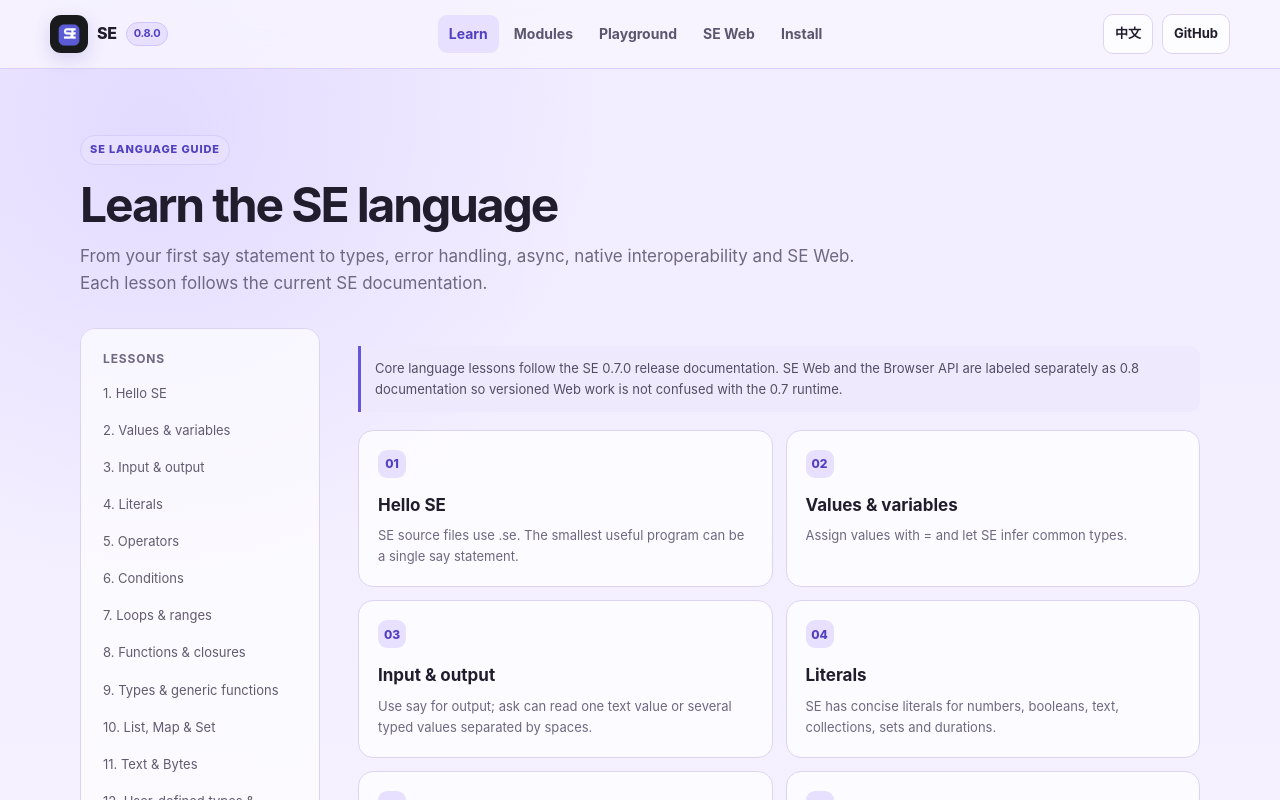
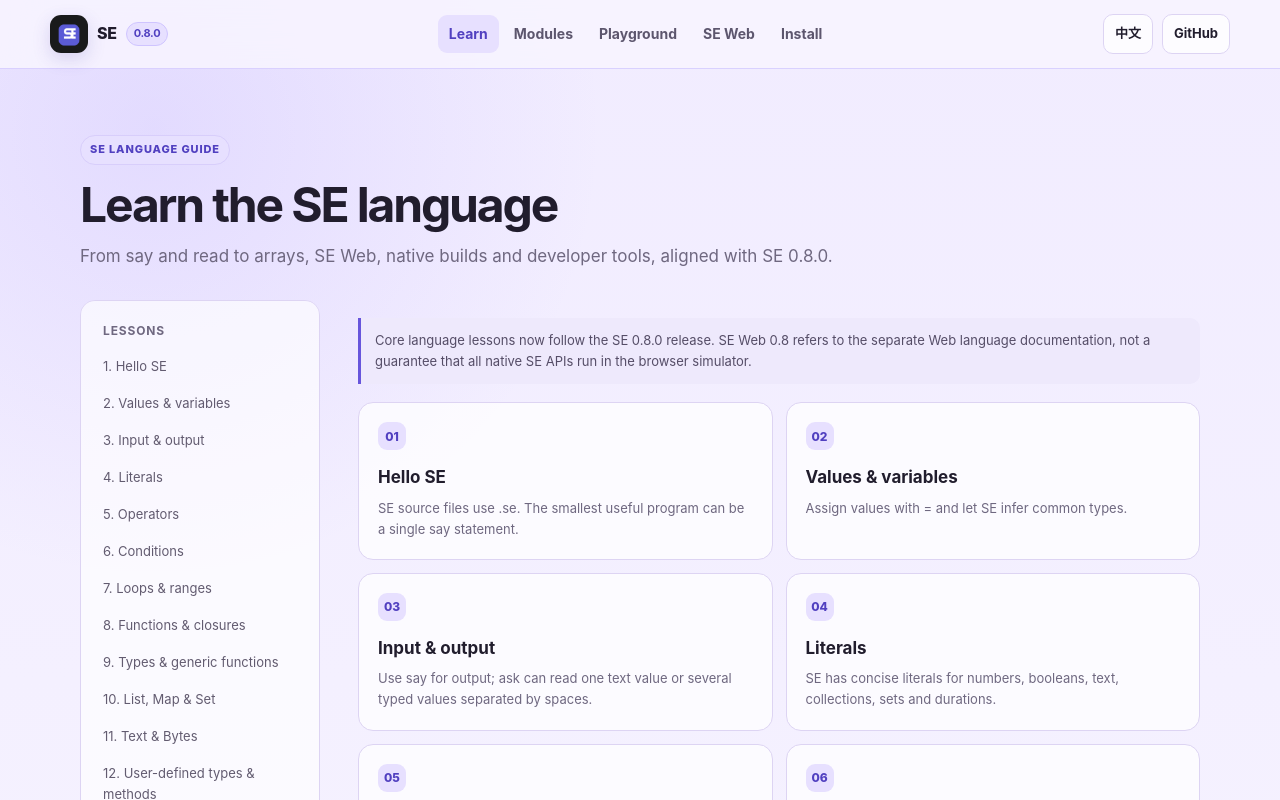
Before and after one commit to funlearnstudio/SE-web, a Next.js app: page /learn in a window 1280 px wide. Shown: the top 800 px of the page. Built offline with nearby package versions, Linux system fonts and the light colour scheme.

Commit message:
docs(site): synchronize home, lessons, install and VS Code instructions with SE 0.8.0

```diff
--- a/app/learn/page.tsx
+++ b/app/learn/page.tsx
@@ -13,7 +13,7 @@ export default function LearnPage() {
       <PageIntro
         eyebrow={zh ? 'SE LANGUAGE GUIDE' : 'SE LANGUAGE GUIDE'}
         title={zh ? '完整語法教學' : 'Learn the SE language'}
-        description={zh ? '從第一行 say 到型別、錯誤處理、Async、Native 與 SE Web。每一章都使用目前文件中的 SE 語法。' : 'From your first say statement to types, error handling, async, native interoperability and SE Web. Each lesson follows the current SE documentation.'}
+        description={zh ? '從 say、read、陣列到 SE Web、Native 與開發工具，教材已同步 SE 0.8.0。' : 'From say and read to arrays, SE Web, native builds and developer tools, aligned with SE 0.8.0.'}
       />
       <div className="docs-layout">
         <aside className="docs-sidebar">
@@ -23,8 +23,8 @@ export default function LearnPage() {
         <section className="docs-main">
           <div className="notice">
             {zh
-              ? 'Core language 以 SE 0.7.0 正式版文件為主；SE Web / Browser API 另以 0.8 版本文件標示，避免把版本化 Web 功能和 0.7 runtime 混在一起。'
-              : 'Core language lessons follow the SE 0.7.0 release documentation. SE Web and the Browser API are labeled separately as 0.8 documentation so versioned Web work is not confused with the 0.7 runtime.'}
+              ? '核心語法已同步 SE 0.8.0 正式版，新增 read、型別／多維陣列及開發工具教學。SE Web 0.8 是另一組 Web 語法文件；網頁模擬器不等於原生 SE 執行期。'
+              : 'Core language lessons now follow the SE 0.8.0 release. SE Web 0.8 refers to the separate Web language documentation, not a guarantee that all native SE APIs run in the browser simulator.'}
           </div>
           <div className="lesson-list">
             {syntaxLessons.map((lesson) => (
```
